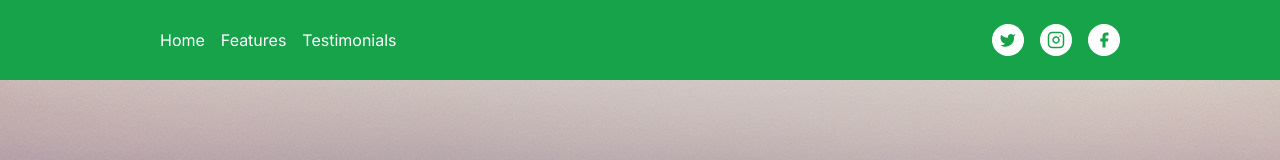
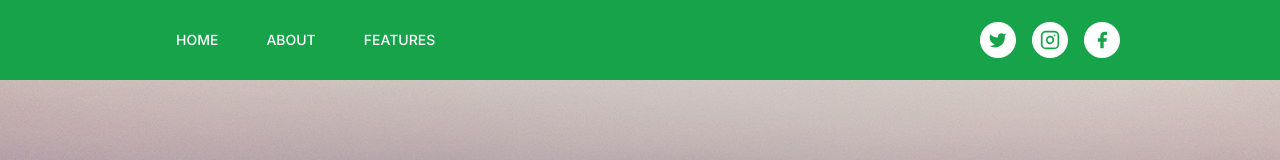
Before and after one commit to fsvboas/vuejs-landing-page, a Vue app: page / in a window 1280 px wide. Shown: the top 160 px of the page. Built offline with nearby package versions, Linux system fonts and the light colour scheme; what vue3-marquee would draw is missing.

Commit message:
refactor: minor adjustments

```diff
--- a/src/components/About.vue
+++ b/src/components/About.vue
@@ -4,7 +4,7 @@ import Button from "./ui/button/Button.vue";
 </script>
 
 <template>
-  <div class="h-fit w-full flex justify-center items-center space-x-32 py-10">
+  <div class="h-fit w-full flex justify-center items-center space-x-32 py-28">
     <img
       class="select-none"
       src="/src/assets/about-featured-image.png"
--- a/src/components/Navbar.vue
+++ b/src/components/Navbar.vue
@@ -1,5 +1,6 @@
 <script setup lang="ts">
 import { Facebook, Instagram, Twitter } from "lucide-vue-next";
+import Button from "./ui/button/Button.vue";
 </script>
 
 <template>
@@ -7,46 +8,58 @@ import { Facebook, Instagram, Twitter } from "lucide-vue-next";
     class="flex flex-row bg-green-600 h-20 w-full items-center px-40 justify-between"
   >
     <ul class="flex flex-row space-x-4">
-      <li><a href="/" class="text-white hover:underline">Home</a></li>
       <li>
-        <a href="#features" class="text-white hover:underline">Features</a>
+        <Button
+          variant="link"
+          class="text-white uppercase h-fit w-fit font-medium"
+          >Home</Button
+        >
       </li>
       <li>
-        <a href="#testimonials" class="text-white hover:underline"
-          >Testimonials</a
+        <Button
+          variant="link"
+          class="text-white uppercase h-fit w-fit font-medium"
+          >About</Button
+        >
+      </li>
+      <li>
+        <Button
+          variant="link"
+          class="text-white uppercase h-fit w-fit font-medium"
+          >Features</Button
         >
       </li>
     </ul>
     <ul class="flex flex-row space-x-4">
-      <li class="bg-white h-8 w-8 rounded-full group">
+      <li class="bg-white h-9 w-9 rounded-full group">
         <a
           href="/"
           class="w-full h-full rounded-full outline-none flex justify-center items-center"
         >
           <Twitter
-            :size="18"
+            :size="20"
             class="fill-green-600 text-transparent transition-all duration-150 group-hover:-translate-y-1"
           />
         </a>
       </li>
-      <li class="bg-white h-8 w-8 rounded-full group">
+      <li class="bg-white h-9 w-9 rounded-full group">
         <a
           href="/"
           class="w-full h-full rounded-full outline-none flex justify-center items-center"
         >
           <Instagram
-            :size="18"
+            :size="20"
             class="text-green-600 transition-all duration-150 group-hover:-translate-y-1"
           />
         </a>
       </li>
-      <li class="bg-white h-8 w-8 rounded-full group">
+      <li class="bg-white h-9 w-9 rounded-full group">
         <a
           href="/"
           class="w-full h-full rounded-full outline-none flex justify-center items-center"
         >
           <Facebook
-            :size="18"
+            :size="20"
             class="fill-green-600 text-transparent transition-all duration-150 group-hover:-translate-y-1"
           />
         </a>
```
